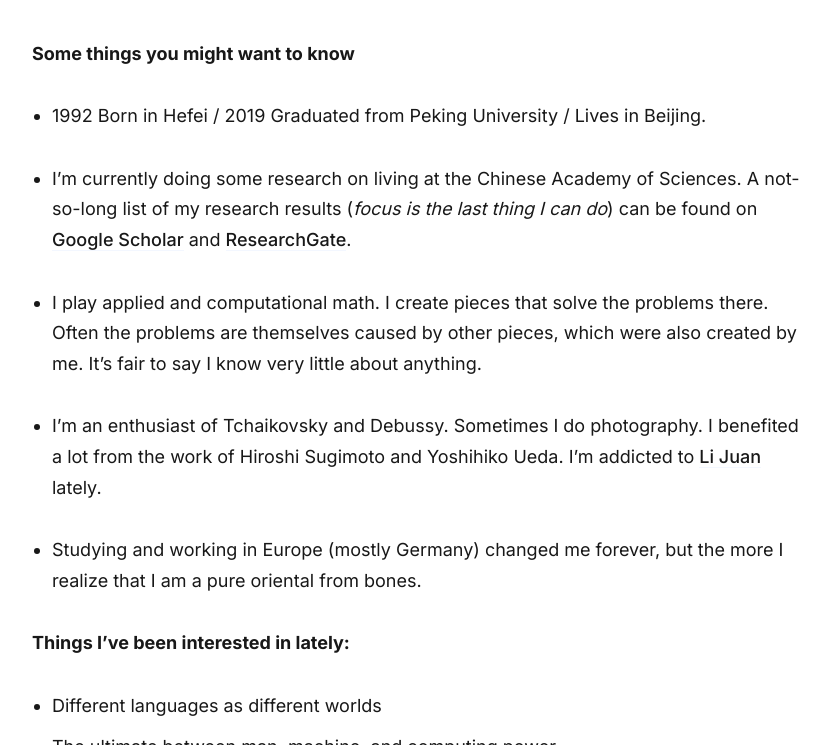
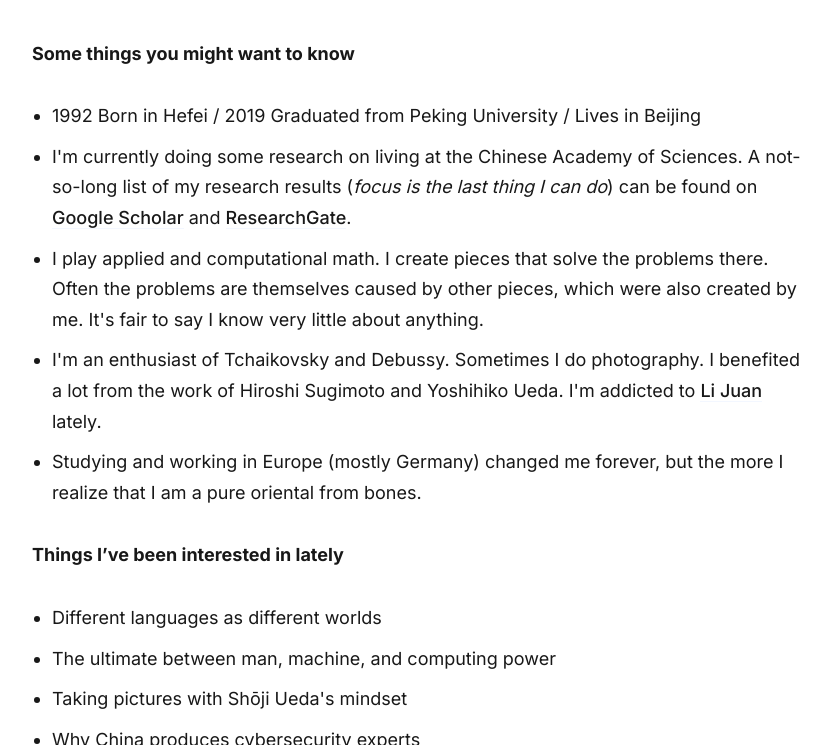
Before and after one commit to vavrines/vavrines.github.io, a Jekyll site: the page built from _pages/about.md, in a window 1280 px wide and 900 px high, scrolled down 441 px, cut to the strip 155-900 px from the top of the window. Shown: the whole strip, without its empty margins (218-1049 px from the left). Built offline with Jekyll 4.4.1, drawn with Linux system fonts in a browser that asks for light colours; nearby versions of some CDN libraries; some web fonts are replaced.

Commit message:
Update intro

```diff
--- a/_data/settings.yml
+++ b/_data/settings.yml
@@ -45,7 +45,7 @@
 # Hero Settings
 hero:
   hero__title: Tianbai Xiao
-  hero__description: “馬子唄の鈴鹿越ゆるや春の雨。” &nbsp —— &nbsp 夏目漱石<br> About First Principles / Computational Supremacy / Amateur Photography / Belles Lettres / Modernism
+  hero__description: “馬子唄の鈴鹿越ゆるや春の雨。” <br>&nbsp ——夏目漱石<br><br> About First Principles / Computational Supremacy / <br> Amateur Photography / Belles Lettres / Modernism
   hero__image: '/images/leaf.jpg'
 
 
--- a/_pages/about.md
+++ b/_pages/about.md
@@ -12,25 +12,22 @@
 <br/>
 
 **Some things you might want to know**
+<ul>
+  <li>1992 Born in Hefei / 2019 Graduated from Peking University / Lives in Beijing</li>
+  <li>I'm currently doing some research on living at the Chinese Academy of Sciences.
+  A not-so-long list of my research results (<i>focus is the last thing I can do</i>) can be found on <a href='https://scholar.google.com/citations?user=wFTQeXwAAAAJ&hl=en'>Google Scholar</a> and <a href='https://www.researchgate.net/profile/Tianbai_Xiao'>ResearchGate</a>.</li>
+  <li>I play applied and computational math. I create pieces that solve the problems there. Often the problems are themselves caused by other pieces, which were also created by me. It's fair to say I know very little about anything.</li>
+  <li>I'm an enthusiast of Tchaikovsky and Debussy. Sometimes I do photography. I benefited a lot from the work of Hiroshi Sugimoto and Yoshihiko Ueda. I'm addicted to <a href='https://en.wikipedia.org/wiki/Li_Juan_(author)'>Li Juan</a> lately.</li>
+  <li>Studying and working in Europe (mostly Germany) changed me forever, but the more I realize that I am a pure oriental from bones.</li>
+</ul>
 
-- 1992 Born in Hefei / 2019 Graduated from Peking University / Lives in Beijing.
-
-- I'm currently doing some research on living at the Chinese Academy of Sciences.
-A not-so-long list of my research results (_focus is the last thing I can do_) can be found on <a href='https://scholar.google.com/citations?user=wFTQeXwAAAAJ&hl=en'>Google Scholar</a> and <a href='https://www.researchgate.net/profile/Tianbai_Xiao'>ResearchGate</a>.
-
-- I play applied and computational math. I create pieces that solve the problems there. Often the problems are themselves caused by other pieces, which were also created by me. It's fair to say I know very little about anything.
-
-- I'm an enthusiast of Tchaikovsky and Debussy. Sometimes I do photography. I benefited a lot from the work of Hiroshi Sugimoto and Yoshihiko Ueda. I'm addicted to [Li Juan](https://en.wikipedia.org/wiki/Li_Juan_(author)) lately.
-
-- Studying and working in Europe (mostly Germany) changed me forever, but the more I realize that I am a pure oriental from bones.
-
-**Things I've been interested in lately:**
+**Things I've been interested in lately**
 <ul>
-    <li>Different languages as different worlds</li>
-    <li>The ultimate between man, machine, and computing power</li>
-    <li>Taking pictures with Shōji Ueda's mindset</li>
-    <li>Why China produces cybersecurity experts</li>
-    <li>Microeconomics as a many-agent system</li>
+  <li>Different languages as different worlds</li>
+  <li>The ultimate between man, machine, and computing power</li>
+  <li>Taking pictures with Shōji Ueda's mindset</li>
+  <li>Why China produces cybersecurity experts</li>
+  <li>Microeconomics as a many-agent system</li>
 </ul>
 
 _Write me an <a href='mailto:i@xiaotianbai.com'>email</a> if you are interested in anything._
```
